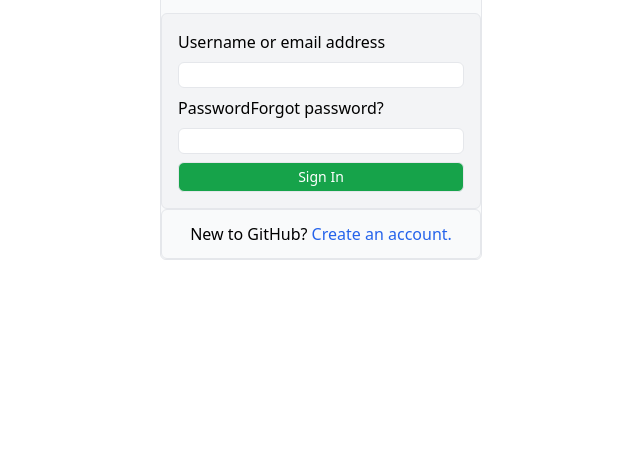
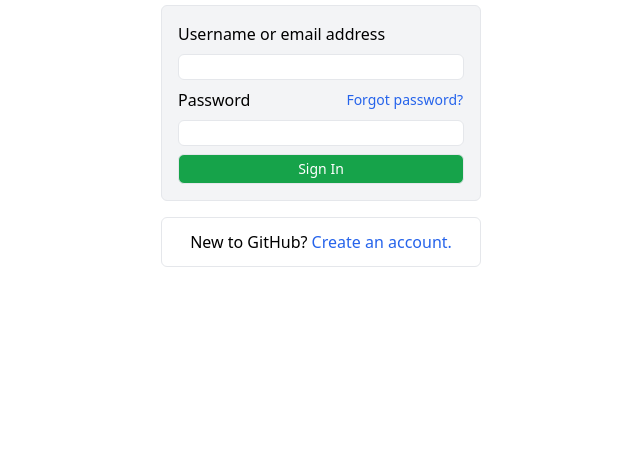
Before and after one commit to AmirhosseinOlyaei/my-github-login, a website: page index.html in a window 1280 px wide. Shown: the part 328-800 px from the top of the page, without its empty margins (319-959 px from the left). Drawn offline with Linux system fonts and the light colour scheme.

Commit message:
styling links

```diff
--- a/index.html
+++ b/index.html
@@ -10,7 +10,7 @@
 </head>
 
 <body class="flex justify-center items-center h-screen">
-    <div class="flex flex-col justify-center items-center border rounded-md bg-gray-50">
+    <div class="flex flex-col justify-center items-center">
         <!-- logo -->
         <div class="w-16">
             <img src="/images/github-mark.png" alt="GitHub logo">
@@ -27,14 +27,14 @@
                 <label for="">Username or email address</label>
                 <input type="text" name="user-name" id="" class="my-2 border rounded-md" />
 
-                <div class="flex space-x"><label for="">Password</label><a href="#">Forgot password?</a></div>
+                <div class="flex space-x-24 items-center"><label for="">Password</label><a href="#" class="text-blue-600 text-sm">Forgot password?</a></div>
                 <input type="password" name="password" id="" class="my-2 border rounded-md" />
 
                 <button class="w-full border rounded-md bg-green-600 text-white text-sm p-1">Sign In</button>
             </form>
         </div>
         <!-- new registeration -->
-        <div class="flex justify-center border rounded-md p-3 w-80">
+        <div class="flex justify-center border rounded-md p-3 mt-4 w-80">
             <p>New to GitHub? <a href="#" class="text-blue-600">Create an account.</a></p>
         </div>
     </div>
```
Also changed, not shown: styles.css.
